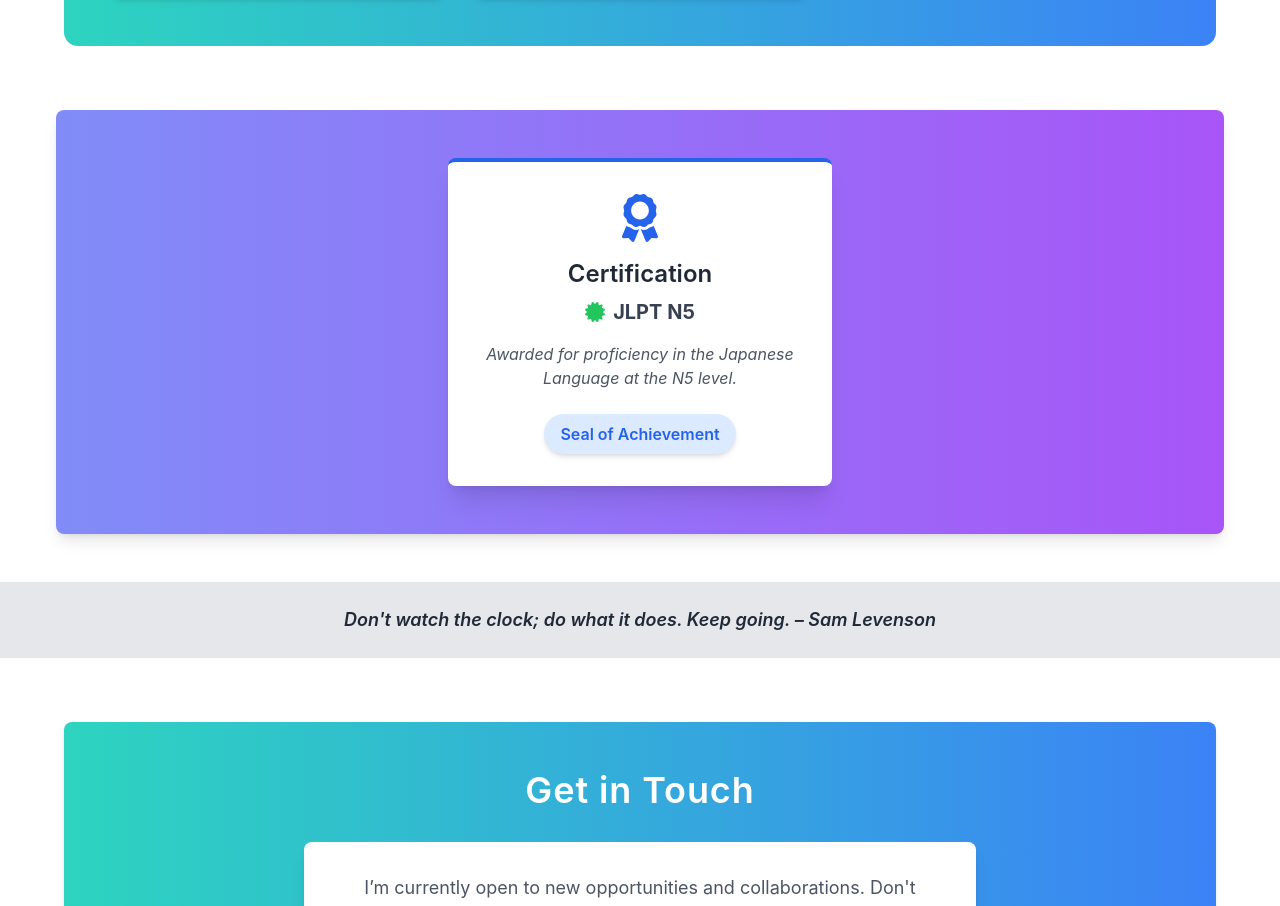
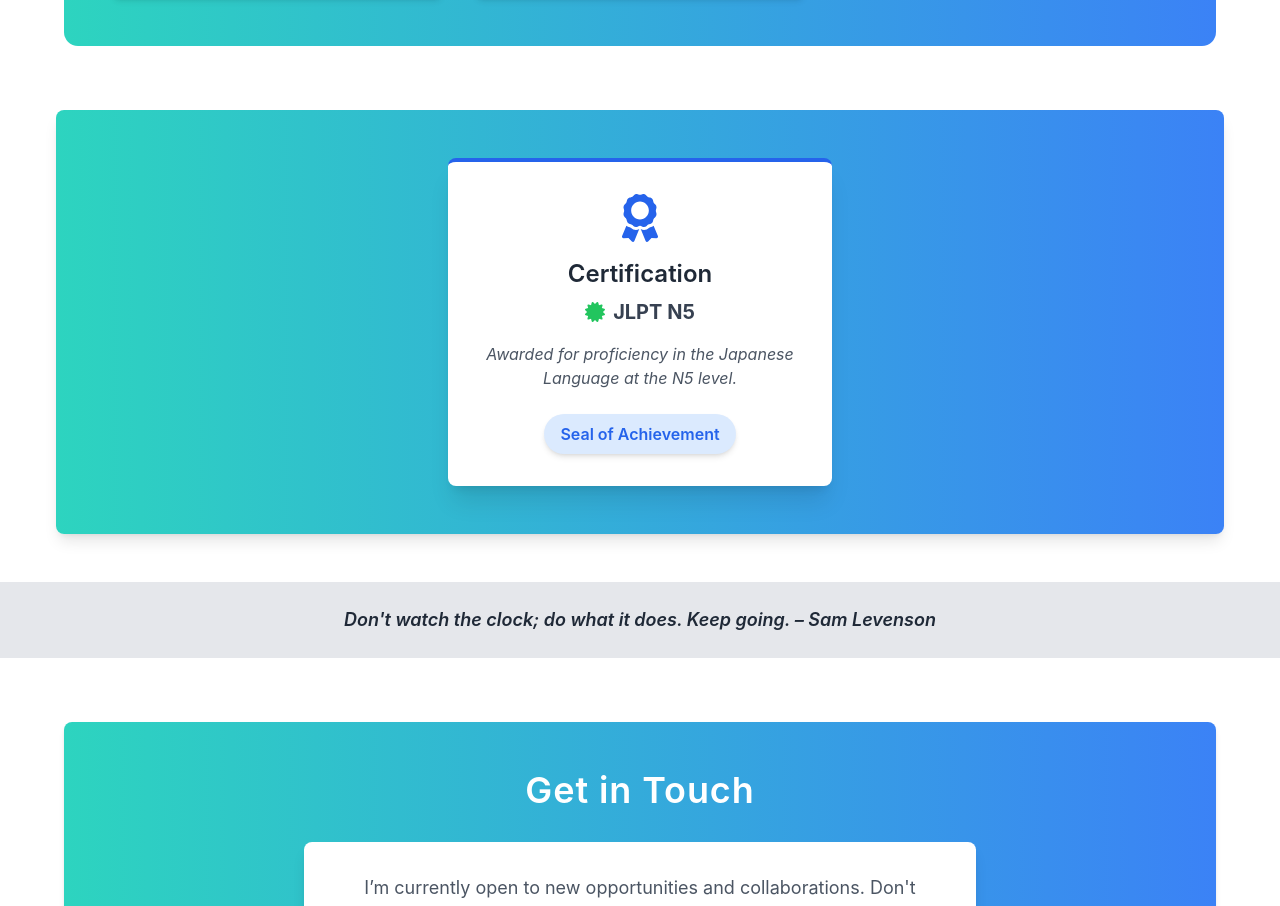
Before and after one commit to surajtapase/suraj-tapase-portfolio, a React (Create React App) app: page / in a window 1280 px wide. Shown: the part 1946-2852 px from the top of the page. Built offline with nearby package versions, Linux system fonts and the light colour scheme.

Commit message:
Certification Added

```diff
--- a/src/components/PersonalDevelopment.jsx
+++ b/src/components/PersonalDevelopment.jsx
@@ -5,7 +5,7 @@
 const Certification = () => {
   return (
     <div style={{paddingLeft:"3.5rem",paddingRight:"3.5rem",paddingBottom:"3rem"}}>
-  <section id="certifications" className="flex justify-center p-6 md:p-12 bg-gradient-to-r from-indigo-400 to-purple-500 rounded-lg shadow-lg">
+  <section id="certifications" className="flex justify-center p-6 md:p-12 bg-gradient-to-r from-teal-400 to-blue-500 rounded-lg shadow-lg">
       <div className="bg-white rounded-lg shadow-xl p-8 max-w-sm text-center border-t-4 border-blue-600">
         <div className="flex justify-center items-center mb-4 text-blue-600">
           <FaAward className="text-5xl" />
```
